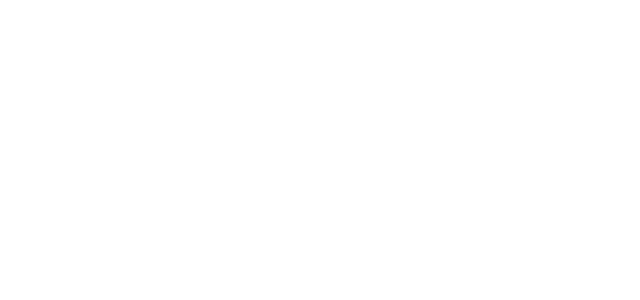
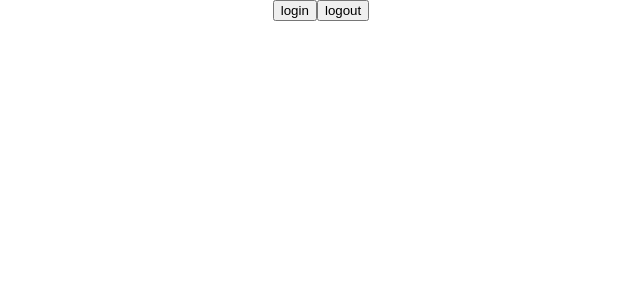
Before and after one commit to malelin/szfz, a Vue app: page /login in a window 1280 px wide. Shown: the top 300 px of the page, without its empty margins (319-959 px from the left). Built offline with nearby package versions, Linux system fonts and the light colour scheme.

Commit message:
测试登录接口

```diff
--- a/src/App.vue
+++ b/src/App.vue
@@ -10,12 +10,15 @@
 };
 </script>
 
-<style>
-#app {
-  font-family: "Microsoft YaHei", Helvetica, Arial, sans-serif;
-  -webkit-font-smoothing: antialiased;
-  -moz-osx-font-smoothing: grayscale;
-  text-align: center;
-  color: #2c3e50;
-}
+<style lang="stylus">
+html, body
+  width 100%
+  height 100%
+
+#app
+  color #2c3e50
+  text-align center
+  font-family 'Microsoft YaHei', Helvetica, Arial, sans-serif
+  -webkit-font-smoothing antialiased
+  -moz-osx-font-smoothing grayscale
 </style>
--- a/src/api/login.js
+++ b/src/api/login.js
@@ -1,17 +1,28 @@
 import request from "@/utils/request";
 /**
  * @description 登录接口
- * @param {*} username
- * @param {*} password
+ * @param {string} account
+ * @param {string} password
  */
-export function login(username, password) {
+export function login(account, password) {
   const data = {
-    username,
+    account,
     password
   };
   return request({
-    url: "/login/login",
-    method: "post",
+    url: "/v1/sysmanage/login",
+    method: "put",
     data
   });
 }
+/**
+ * @description 登出接口
+ * @param {string} token
+ */
+export function logout(token) {
+  return request({
+    url: "/v1/sysmanage/logout",
+    method: "delete",
+    headers: { "Digark-Access-Header": token }
+  });
+}
--- a/src/utils/request.js
+++ b/src/utils/request.js
@@ -1,5 +1,5 @@
 import axios from "axios";
-// import { Message } from "element-ui";
+import { Message } from "element-ui";
 // import store from "@/store";
 // import { getToken } from "@/utils/auth";
 // create an axios instance
@@ -12,7 +12,7 @@
 service.interceptors.request.use(
   config => {
     // 给头添加token
-    if (localStorage.getItem("token")) {
+    if (sessionStorage.getItem("token")) {
       //存在token,加入头
       config.headers.authorization = localStorage.getItem("token");
     }
@@ -27,31 +27,24 @@
 
 // response interceptor
 service.interceptors.response.use(
-  response => response,
-  /**
-   * 下面的注释为通过在response里，自定义code来标示请求状态
-   * 当code返回如下情况则说明权限有问题，登出并返回到登录页
-   * 如想通过 xmlhttprequest 来状态码标识 逻辑可写在下面error中
-   * 以下代码均为样例，请结合自生需求加以修改，若不需要，则可删除
-   */
-  response => {
-    if (response.data.code == "2000") {
+  ({ data }) => {
+    if (data.status === 200) {
       //成功响应，更新token
-      if (response.data.token) {
-        localStorage.setItem("token", response.data.token);
+      if (data.data && data.data.token) {
+        sessionStorage.setItem("token", data.data.token);
       }
     } else {
       //错误处理 根据不同的状态码，进行错误处理
     }
-    return response.data;
+    return data;
   },
   error => {
     console.log("err" + error); // for debug
-    // Message({
-    //   message: error.message,
-    //   type: "error",
-    //   duration: 5 * 1000
-    // });
+    Message({
+      message: error.message,
+      type: "error",
+      duration: 5 * 1000
+    });
     return Promise.reject(error);
   }
 );
--- a/src/views/login/index.vue
+++ b/src/views/login/index.vue
@@ -1,8 +1,12 @@
 <template>
-  <div class="login"></div>
+  <div class="login">
+    <button @click="handleLogin">login</button>
+    <button @click="handleLogout">logout</button>
+  </div>
 </template>
 
 <script>
+import { login, logout } from "@/api/login";
 export default {
   name: "Login",
   components: {
@@ -21,7 +25,27 @@
   },
   computed: {},
   watch: {},
-  methods: {},
+  methods: {
+    async handleLogin() {
+      login("test002", "123456")
+        .then(result => {
+          console.log(result);
+        })
+        .catch(err => {
+          console.log(err);
+        });
+    },
+    async handleLogout() {
+      let token = sessionStorage.getItem("token");
+      logout(token)
+        .then(result => {
+          console.log(result);
+        })
+        .catch(err => {
+          console.log(err);
+        });
+    }
+  },
   created() {},
   mounted() {}
 };
```
Also changed, not shown: 1 other file (tests, documents, lock files or other folders).
